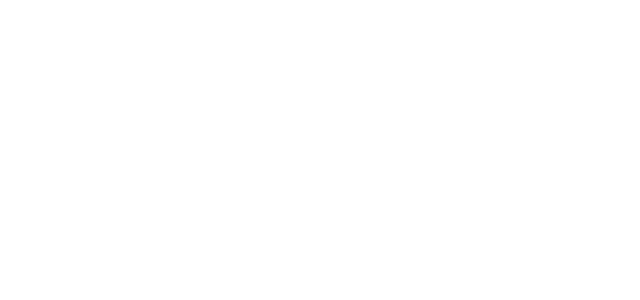
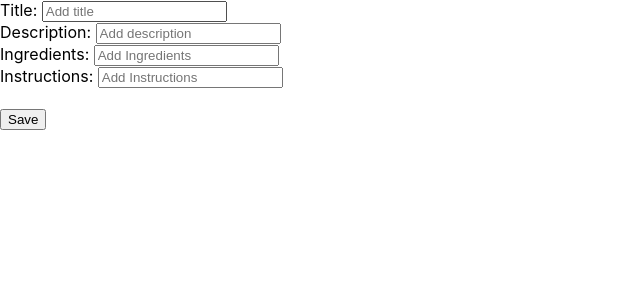
Before and after one commit to ameerparial/ead-final-exam, a React (Create React App) app: page /addreceipe in a window 1280 px wide. Shown: the top 300 px of the page, without its empty margins (0-640 px from the left). Built offline with nearby package versions, Linux system fonts and the light colour scheme.

Commit message:
Receipe is locally on server

```diff
--- a/package.json
+++ b/package.json
@@ -8,6 +8,7 @@
     "@testing-library/user-event": "^13.5.0",
     "react": "^18.2.0",
     "react-dom": "^18.2.0",
+    "react-router-dom": "^6.14.0",
     "react-scripts": "5.0.1",
     "web-vitals": "^2.1.4"
   },
--- a/src/App.js
+++ b/src/App.js
@@ -1,11 +1,24 @@
 
+import { BrowserRouter, Route, Routes } from 'react-router-dom';
 import './App.css';
 import AddReceipe from './Components/AddReceipe';
+import Navbar from './Components/Navbar';
+import ShowReceipes from './Components/ShowReceipes';
 
 function App() {
   return (
     <>
-      <AddReceipe/>
+
+      <Navbar/>
+
+      <BrowserRouter>
+        <Routes>
+          <Route path='addreceipe' element={<AddReceipe/>}/>
+          <Route path='showreceipes' element={<ShowReceipes/>}/>
+        </Routes>
+
+      </BrowserRouter>
+
     </>
   );
 }
--- a/src/Components/AddReceipe.js
+++ b/src/Components/AddReceipe.js
@@ -3,7 +3,33 @@ import React from 'react'
 function AddReceipe() {
   return (
     <>
-        <form>
+        <form action='http://localhost:2700/addreceipe' method='post'>
+            <label>
+                Title: <input type='text' name='title' placeholder='Add title'/>
+            </label>
+            <br></br>
+
+            <label>
+                Description: <input type='text' name='desc' placeholder='Add description'/>
+            </label>
+            <br></br>
+
+            <label>
+                Ingredients: <input type='text' name='ing' placeholder='Add Ingredients'/>
+            </label>
+            <br></br>
+
+            <label>
+                Instructions: <input type='text' name='ins' placeholder='Add Instructions'/>
+            </label>
+            <br></br>
+
+            {/* <label>
+                Image: <input type='image' name='image' placeholder='Image'/>
+            </label> */}
+            <br></br>
+
+            <input type='submit' value={'Save'}/>
 
         </form>
     </>
--- /dev/null
+++ b/src/Components/Navbar.js
@@ -0,0 +1,13 @@
+import React from 'react'
+import { Link } from 'react-router-dom'
+
+export default function Navbar() {
+  return (
+    <div>
+        {/* <div>
+            <li><Link to={'addreceipe'}>Add Receipe</Link></li>
+            <li><a href='/showreceipes'>Show Receipes</a></li>
+        </div> */}
+    </div>
+  )
+}
--- /dev/null
+++ b/src/Components/ShowReceipes.js
@@ -0,0 +1,27 @@
+import React, { useState } from 'react'
+
+function ShowReceipes() {
+    const [receipes, setReceipes] = useState([]);
+
+    useState(()=>{
+        fetch('http://localhost:2700/showreceipes')
+        .then(res=>res.json())
+        .then(data=>setReceipes(data))
+        .catch(err=>console.log(err))
+
+    }, [])
+
+
+  return (
+    <div>
+        {
+            receipes.map((receipe, index)=>(
+                <li key={index}>{receipe.title}</li>
+            ))
+        }
+
+    </div>
+  )
+}
+
+export default ShowReceipes
```
Also changed, not shown: src/Backend/server.js (+22 -0 lines), 1 other file (tests, documents, lock files or other folders).
